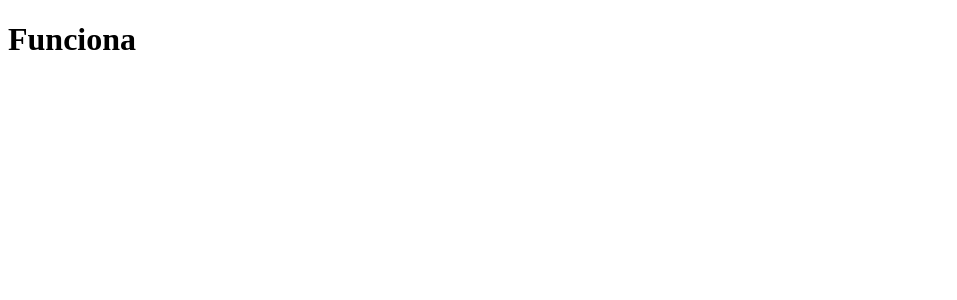
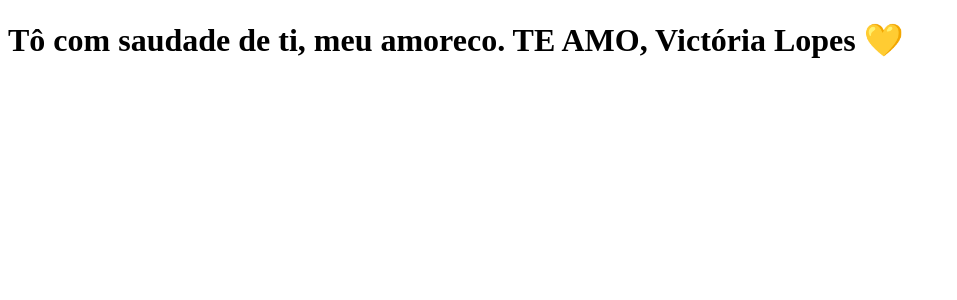
Before and after one commit to lucrambo/clone-tabnews, a Next.js app: page / in a window 1280 px wide. Shown: the top 300 px of the page, without its empty margins (0-957 px from the left). Built offline with nearby package versions, Linux system fonts and the light colour scheme.

Commit message:
update message

```diff
--- a/pages/index.js
+++ b/pages/index.js
@@ -1,5 +1,5 @@
 function Home() {
-    return <h1>Funciona</h1>
+    return <h1>Tô com saudade de ti, meu amoreco. TE AMO, Victória Lopes 💛</h1>
 }
 
 export default Home;
```
